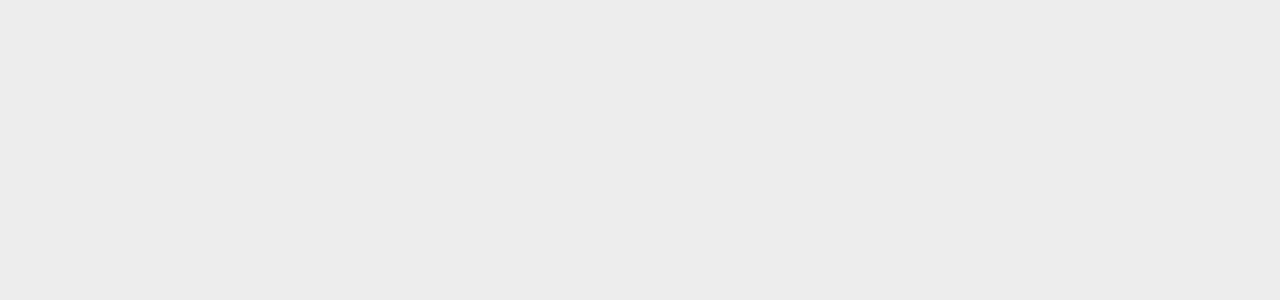
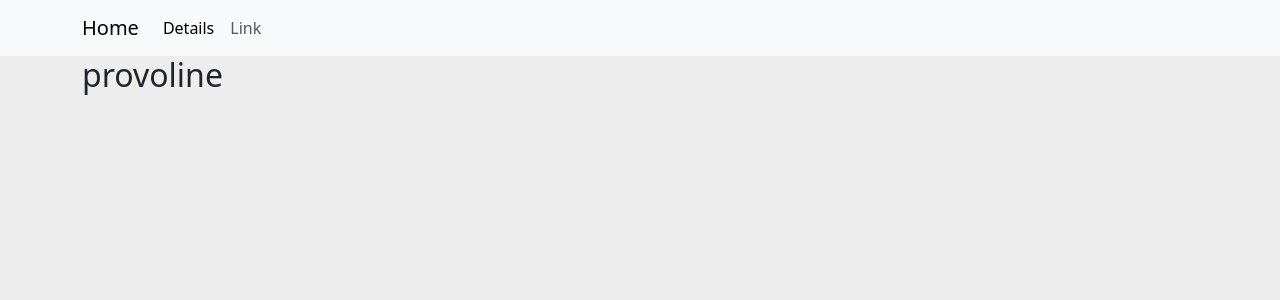
Before and after one commit to marzia-blasi/webapp-react, a React (Vite) app: page /Details in a window 1280 px wide. Before the commit this address had no page. Shown: the top 300 px of the page. Built offline with nearby package versions, Linux system fonts and the light colour scheme.

Commit message:
Add DetailPage component and update routing; enhance HomePage with movie fetching

```diff
--- a/src/App.jsx
+++ b/src/App.jsx
@@ -5,6 +5,7 @@ import DefaultLayout from "./layouts/DefaultLayout";
 
 // Pages
 import HomePage from "./pages/HomePage";
+import DetailPage from "./pages/DetailPage";
 
 function App() {
   return (
@@ -13,6 +14,7 @@ function App() {
         <Routes>
           <Route Component={DefaultLayout}>
             <Route index element={<HomePage />} />
+            <Route path="/Details" element={<DetailPage />} />
           </Route>
         </Routes>
       </BrowserRouter>
--- a/src/components/Header.jsx
+++ b/src/components/Header.jsx
@@ -1,11 +1,13 @@
+import { Link, NavLink } from "react-router-dom";
+
 export default function Header() {
   return (
     <header>
       <nav className="navbar navbar-expand-sm navbar-light bg-light">
         <div className="container">
-          <a className="navbar-brand" href="#">
-            Navbar
-          </a>
+          <NavLink className="navbar-brand" to="/">
+            Home
+          </NavLink>
           <button
             className="navbar-toggler d-lg-none"
             type="button"
@@ -20,10 +22,14 @@ export default function Header() {
           <div className="collapse navbar-collapse" id="collapsibleNavId">
             <ul className="navbar-nav me-auto mt-2 mt-lg-0">
               <li className="nav-item">
-                <a className="nav-link active" href="#" aria-current="page">
-                  Home
+                <NavLink
+                  className="nav-link active"
+                  to="/Details"
+                  aria-current="page"
+                >
+                  Details
                   <span className="visually-hidden">(current)</span>
-                </a>
+                </NavLink>
               </li>
               <li className="nav-item">
                 <a className="nav-link" href="#">
--- a/src/pages/DetailPage.jsx
+++ b/src/pages/DetailPage.jsx
@@ -0,0 +1,3 @@
+export default function DetailPage() {
+  return <h2>provoline</h2>;
+}
--- a/src/pages/HomePage.jsx
+++ b/src/pages/HomePage.jsx
@@ -1,3 +1,37 @@
+import { useState, useEffect } from "react";
+
 export default function HomePage() {
-  return <h1>provole</h1>;
+  const api_movies = "http://localhost:3030/movie";
+  const [movies, setMovies] = useState([]);
+  useEffect(() => {
+    fetch(api_movies)
+      .then((res) => res.json())
+      .then((data) => {
+        console.log(data);
+        setMovies(data);
+      });
+  }, []);
+
+  return (
+    <>
+      <section>
+        <div className="container">
+          <div className="row"></div>
+          {movies?.map(({ id, image, title, abstract }) => {
+            return (
+              <div className="col" key={id}>
+                <div className="card">
+                  <img src="..." class="card-img-top" alt="..."></img>
+                  <div className="card-body">
+                    <h5 className="card-title">{title}</h5>
+                    <p className="card-text">{abstract}</p>
+                  </div>
+                </div>
+              </div>
+            );
+          })}
+        </div>
+      </section>
+    </>
+  );
 }
```
Also changed, not shown: 1 other file (tests, documents, lock files or other folders).
